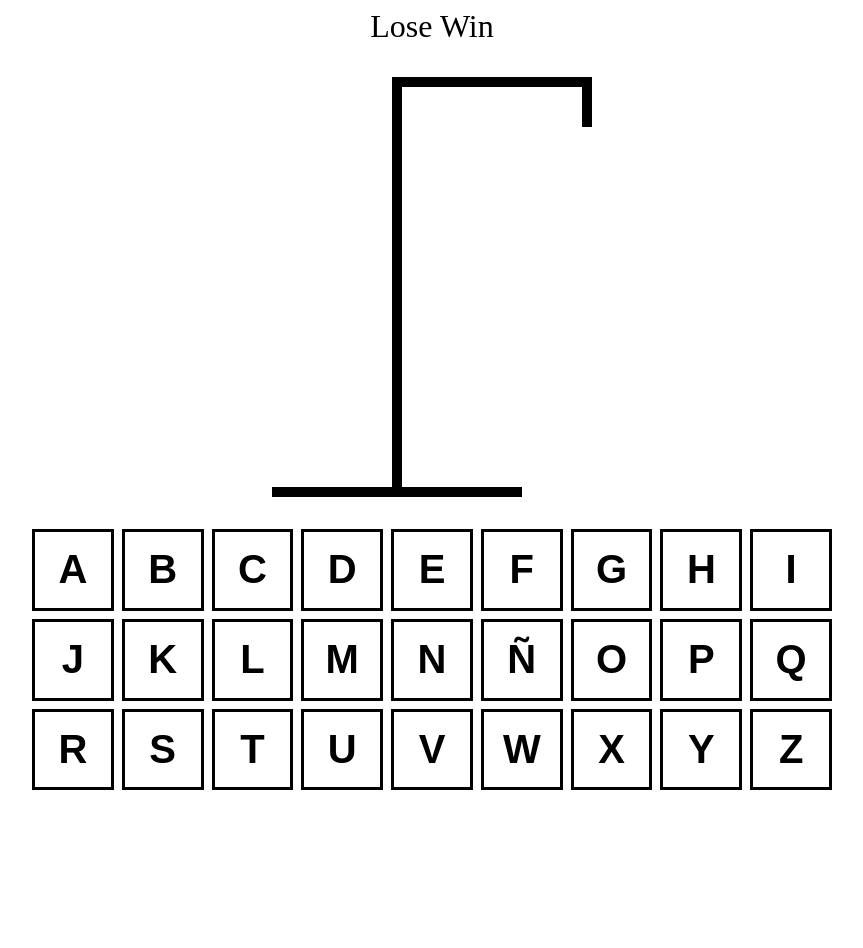
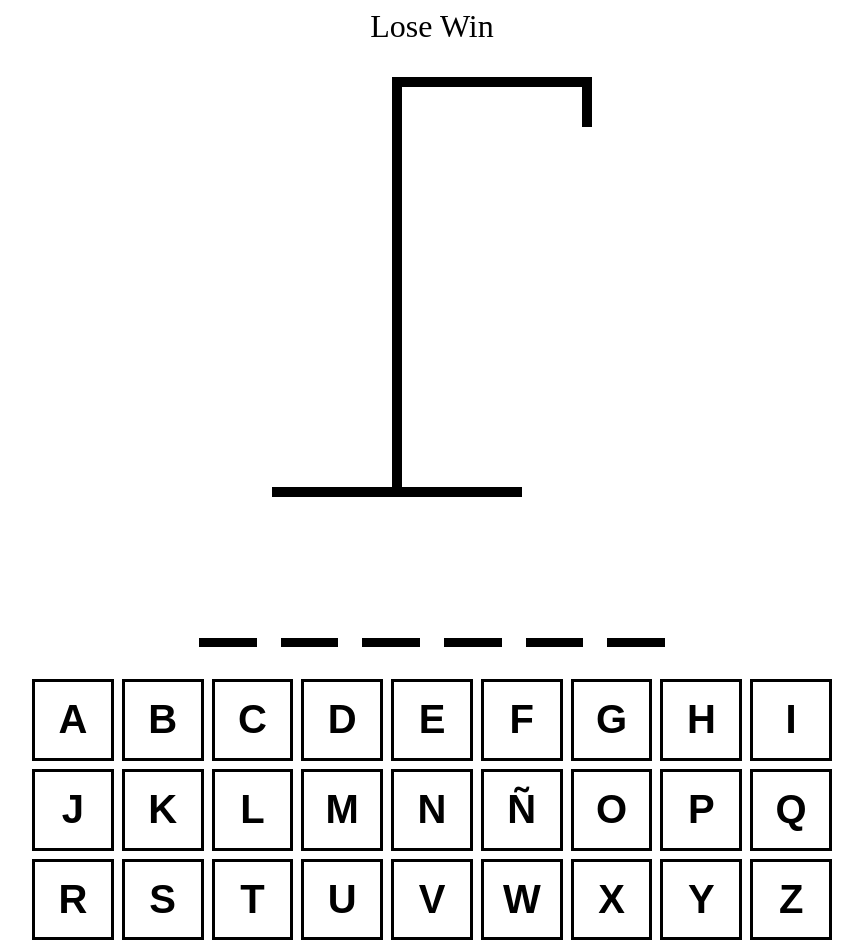
Before and after one commit to Carlosaac23/Hang-man, a React app: page / in a window 1280 px wide. Shown: the whole page, without its empty margins (208-1071 px from the left). Before the commit the page ends 800 px from the top, so only its background shows below. Built offline with nearby package versions, Linux system fonts and the light colour scheme; the HTML template or start-up script is replaced by a standard one.

Commit message:
feat: set HangmandWord component to render al the words

```diff
--- a/src/components/HangmanWord.tsx
+++ b/src/components/HangmanWord.tsx
@@ -1 +1,33 @@
-export function HangmanWord() {}
+type HangmanWordProps = {
+  guessedLetters: string[];
+  wordToGuess: string;
+};
+
+export function HangmanWord({ guessedLetters, wordToGuess }: HangmanWordProps) {
+  return (
+    <div
+      style={{
+        display: "flex",
+        gap: ".25em",
+        fontSize: "6rem",
+        fontWeight: "bold",
+        textTransform: "uppercase",
+        fontFamily: "monospace",
+      }}
+    >
+      {wordToGuess.split("").map((letter, index) => (
+        <span style={{ borderBottom: ".1em solid black" }} key={index}>
+          <span
+            style={{
+              visibility: guessedLetters.includes(letter)
+                ? "visible"
+                : "hidden",
+            }}
+          >
+            {letter}
+          </span>
+        </span>
+      ))}
+    </div>
+  );
+}
```
